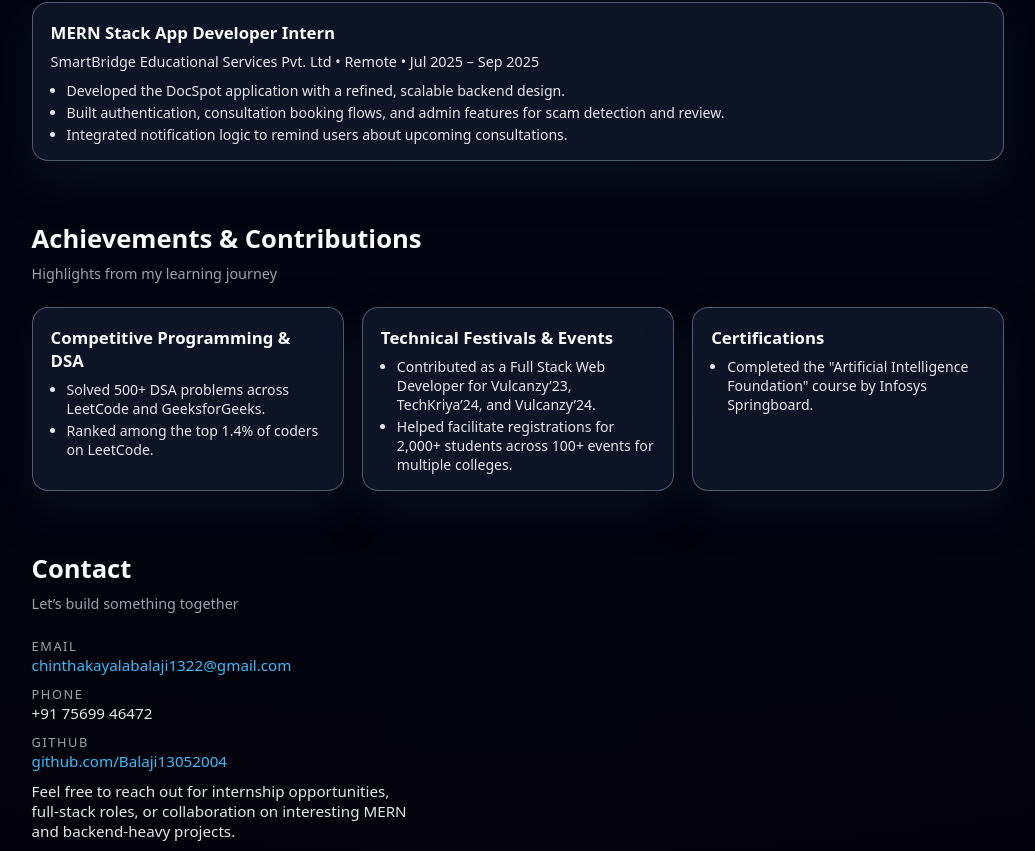
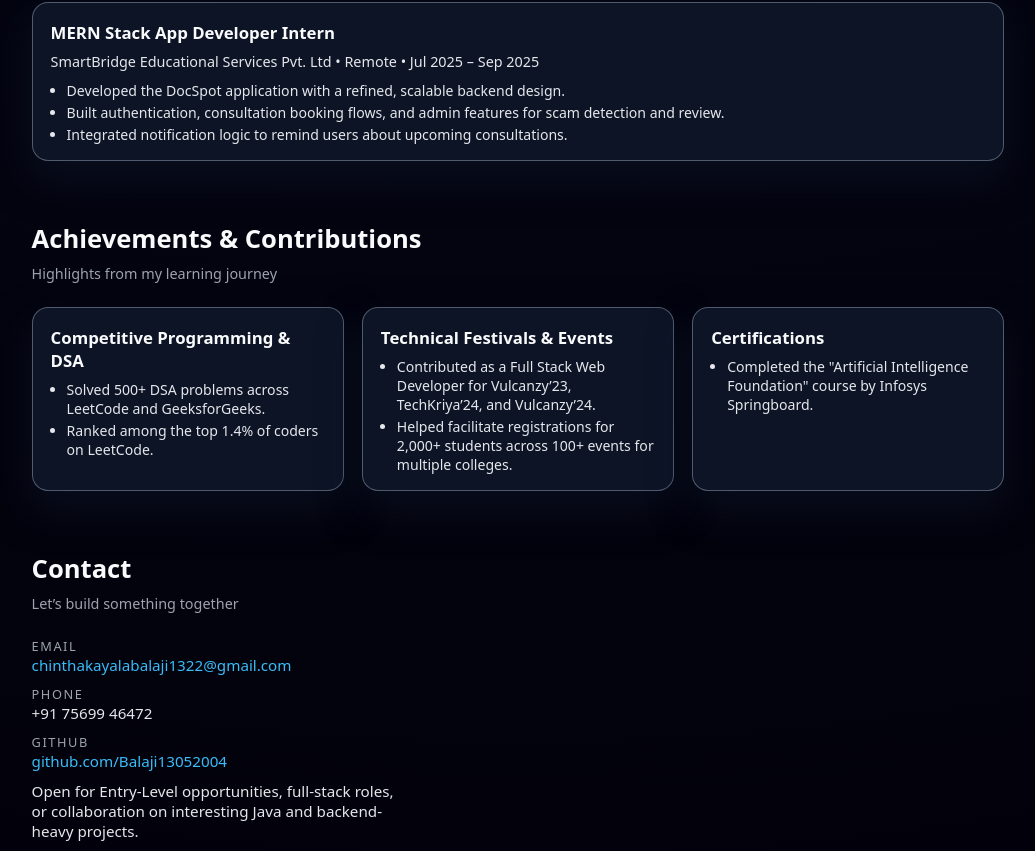
Before and after one commit to Balaji13052004/My-Portfolio, a React (Vite) app: page / in a window 1280 px wide. Shown: the part 2107-2958 px from the top of the page, without its empty margins (122-1157 px from the left). Built offline with nearby package versions, Linux system fonts and the light colour scheme.

Commit message:
Update contact note for job opportunities

```diff
--- a/src/components/Contact.jsx
+++ b/src/components/Contact.jsx
@@ -25,8 +25,8 @@ export default function Contact() {
             </a>
           </p>
           <p className="contact-note">
-            Feel free to reach out for internship opportunities, full-stack roles, or
-            collaboration on interesting MERN and backend-heavy projects.
+            Open for Entry-Level opportunities, full-stack roles, or
+            collaboration on interesting Java and backend-heavy projects.
           </p>
         </div>
       </div>
```
